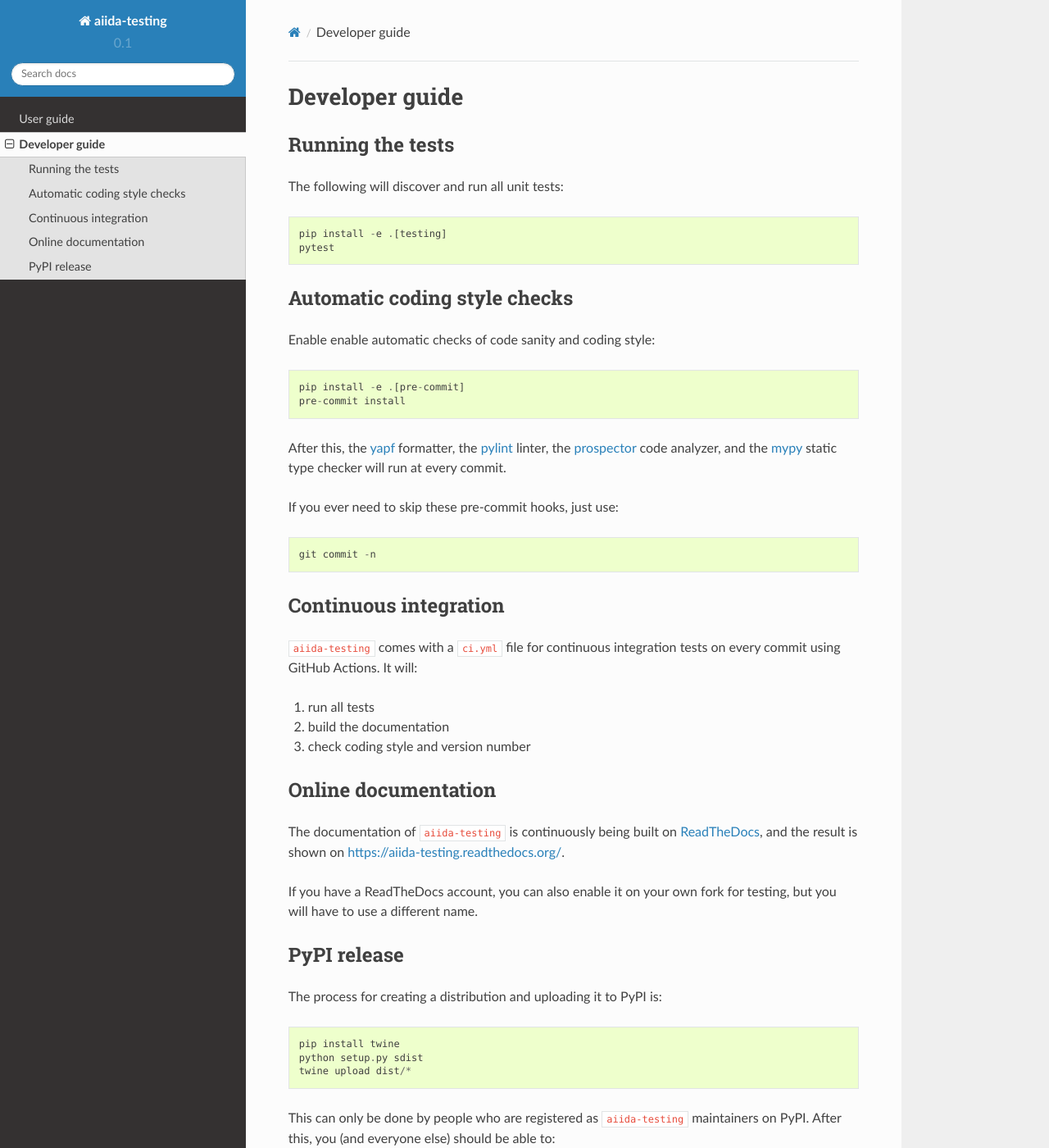
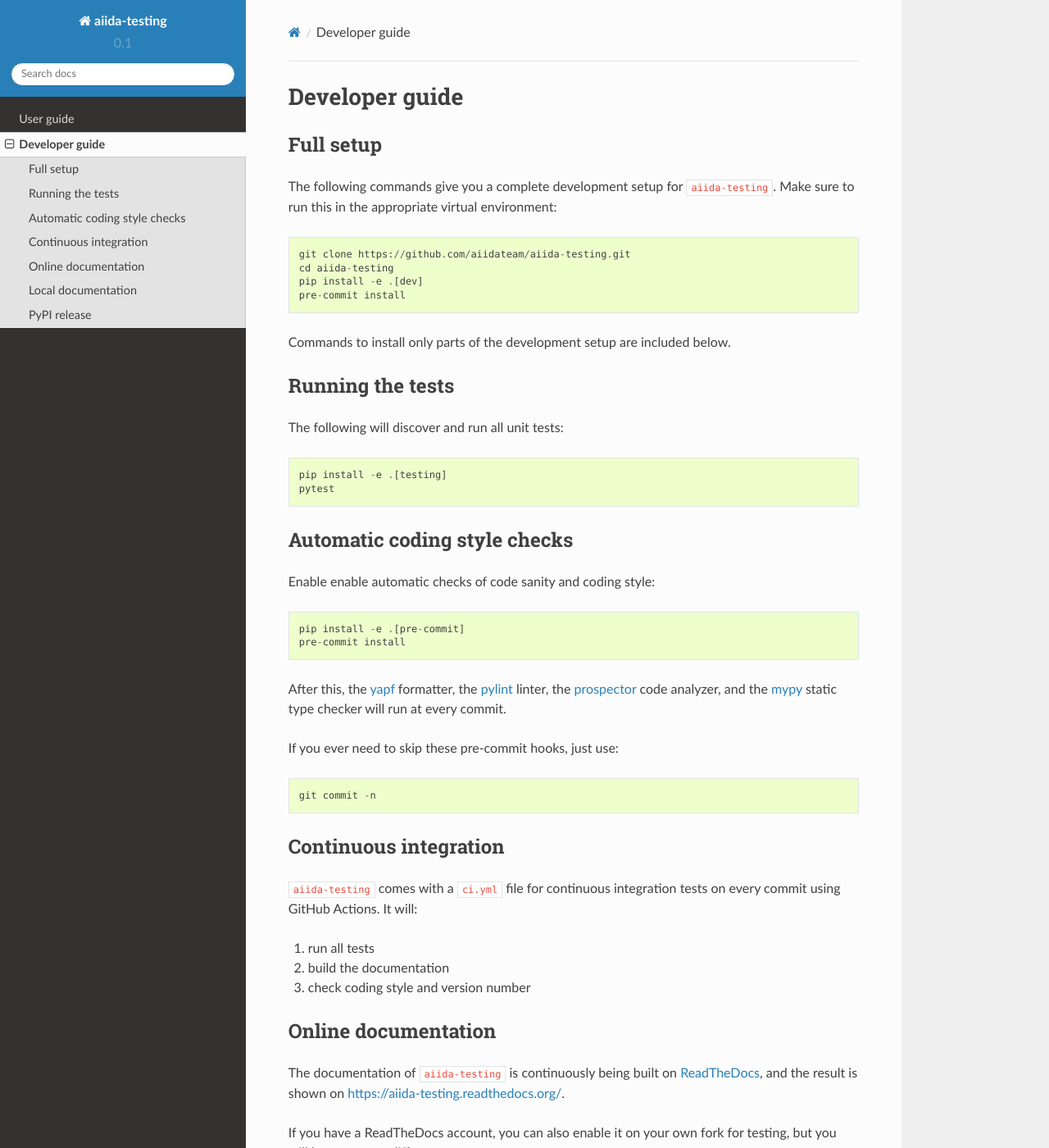
Before and after one commit to aiidateam/aiida-testing, a Sphinx documentation site: the page built from docs/source/developer_guide/index.rst, in a window 1280 px wide and 1400 px high. Shown: the whole window at 82% size. Built offline with Sphinx 7.4.7 and the Read the Docs theme 2.0.0, drawn with Linux system fonts in a browser that asks for light colours; pages that are not in the unit, such as notebooks, are missing from menus; some of the changed text lies outside the part shown.

Commit message:
Improve installation instructions.

```diff
--- a/docs/source/developer_guide/index.rst
+++ b/docs/source/developer_guide/index.rst
@@ -1,6 +1,21 @@
 ===============
 Developer guide
 ===============
+
+Full setup
+++++++++++
+
+The following commands give you a complete development setup for
+``aiida-testing``.
+Make sure to run this in the appropriate virtual environment::
+
+    git clone https://github.com/aiidateam/aiida-testing.git
+    cd aiida-testing
+    pip install -e .[dev]
+    pre-commit install
+
+Commands to install only parts of the development setup are included
+below.
 
 Running the tests
 +++++++++++++++++
@@ -48,6 +63,14 @@ https://aiida-testing.readthedocs.org/.
 If you have a ReadTheDocs account, you can also enable it on your own
 fork for testing, but you will have to use a different name.
 
+Local documentation
++++++++++++++++++++
+
+Of course, you can also build the documentation locally::
+
+    pip install -e .[docs]
+    cd docs
+    make
 
 PyPI release
 ++++++++++++
--- a/docs/source/user_guide/get_started.rst
+++ b/docs/source/user_guide/get_started.rst
@@ -12,12 +12,6 @@ Use the following commands to install ``aiida-testing``::
 
     pip install aiida-testing
 
-Or, if you want to develop ``aiida-testing``::
-
-    git clone https://github.com/aiidateam/aiida-testing
-    cd aiida-testing
-    pip install -e .
-
 
 Usage
 +++++
```
